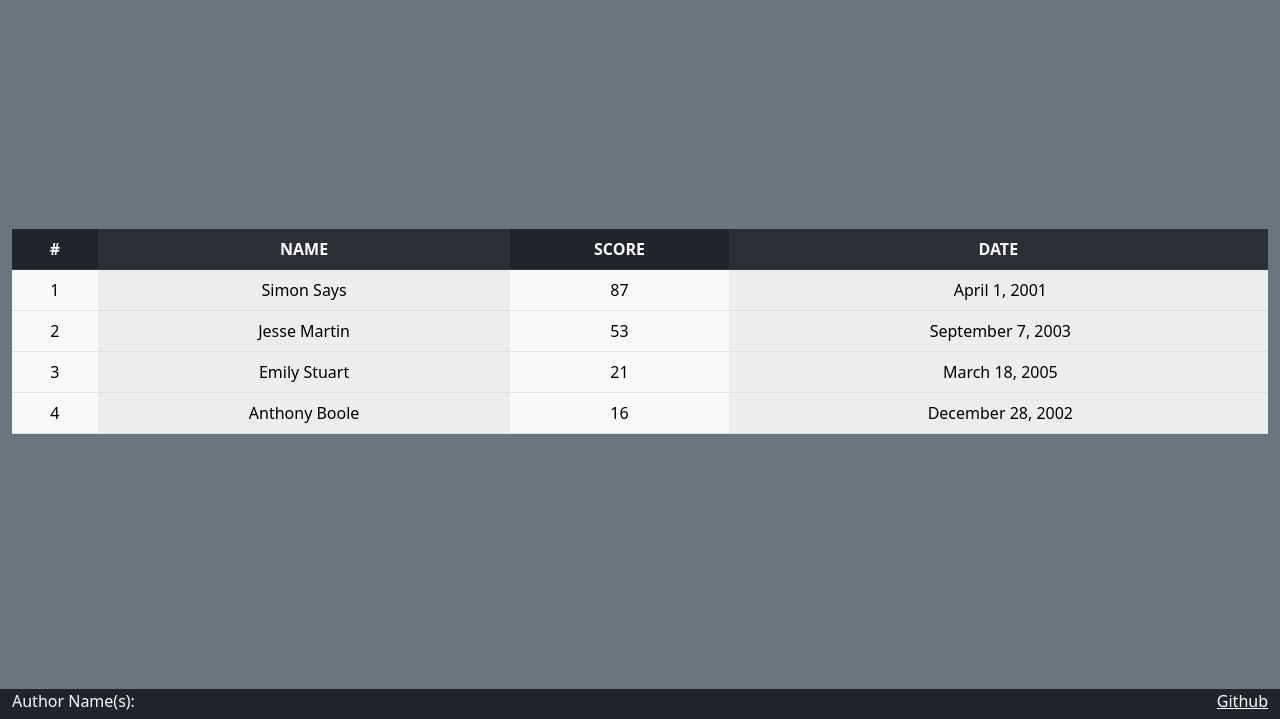
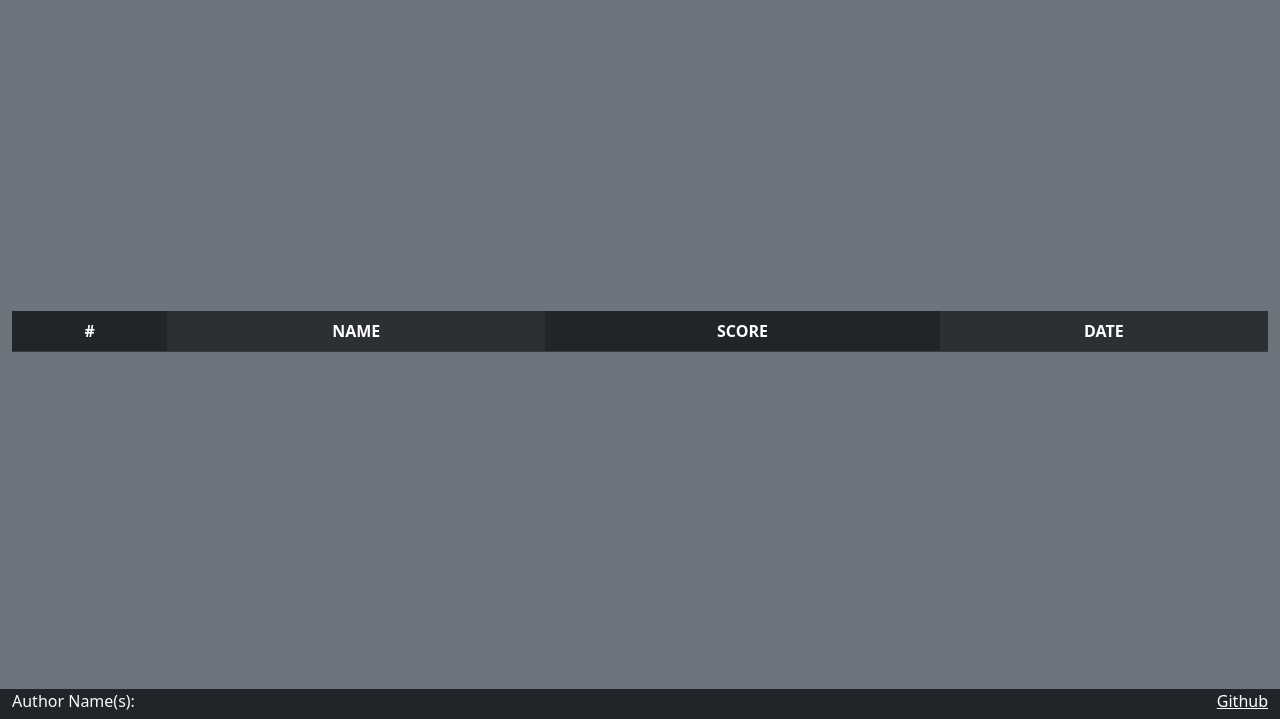
Before and after one commit to jspotten/simon, a plain HTML site: page gameScore.html in a window 1280 px wide. Shown: the part 81-800 px from the top of the page. Drawn offline with nearby package versions, Linux system fonts and the light colour scheme.

Commit message:
Updating gameScore.html

```diff
--- a/gameScore.html
+++ b/gameScore.html
@@ -11,6 +11,7 @@
               crossorigin="anonymous"
         />
         <link rel = "stylesheet" href = "main.css"/>
+        <script src = "scores.js"></script>
     </head>
 
     <body class = "bg-danger text-dar">
@@ -36,8 +37,8 @@
                         <th>DATE</th>
                     </tr>
                 </thread>
-                <tbody>
-                    <tr style = "text-align: center;">
+                <tbody id = "scores"></tbody>
+                <!--    <tr style = "text-align: center;">
                         <td>1</td>
                         <td>Simon Says</td>
                         <td>87</td>
@@ -60,8 +61,7 @@
                         <td>Anthony Boole</td>
                         <td>16</td>
                         <td>&nbspDecember 28, 2002</td>
-                    </tr>
-                </tbody>
+                    </tr> -->
             </table>
         </main>
 
```
